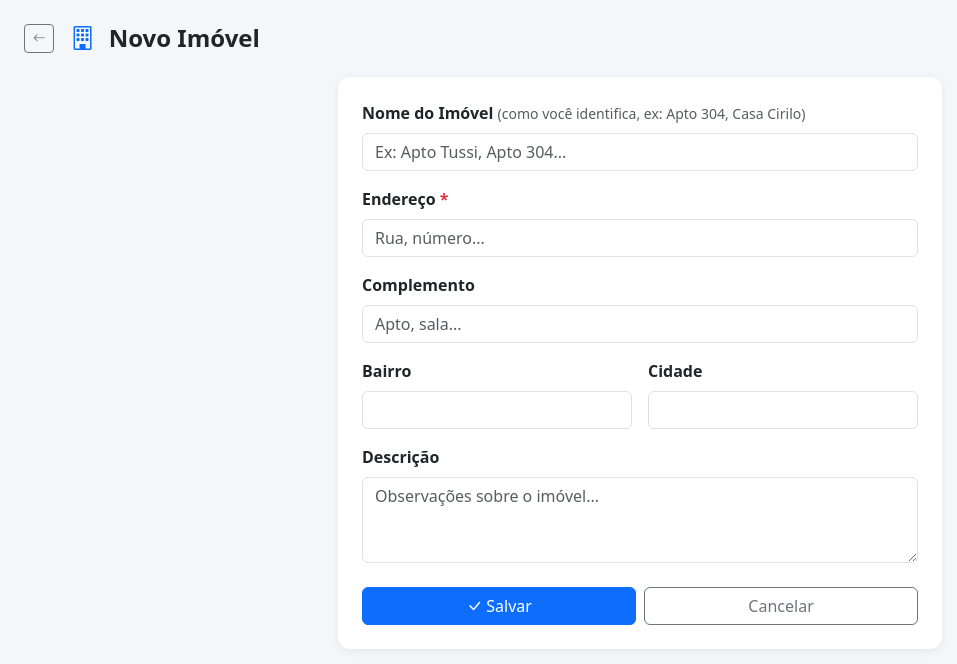
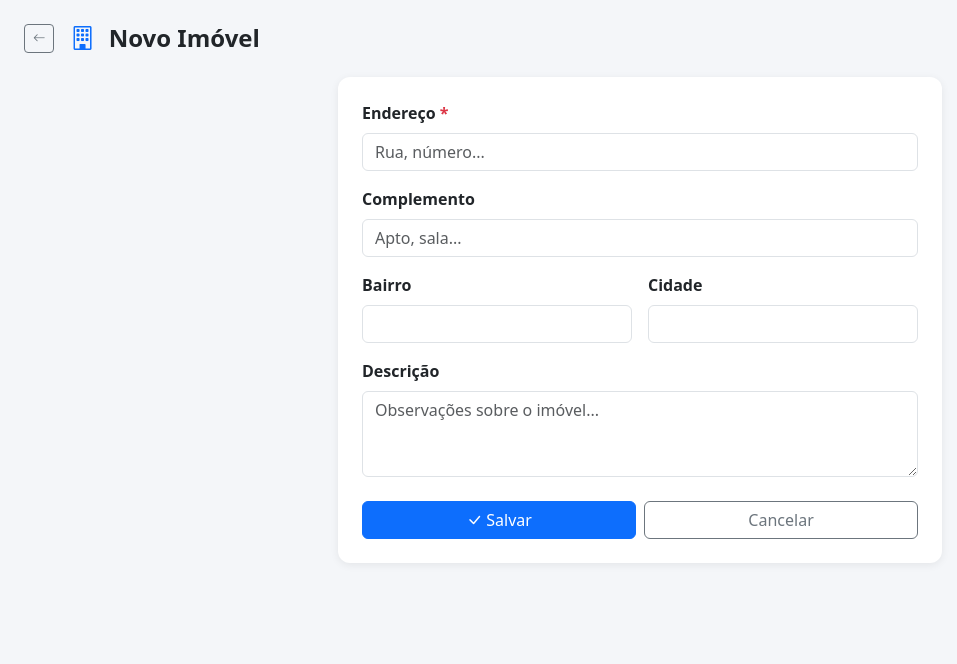
Before and after one commit to adaianecatapan-del/ALUGUEIS, a Flask app: page /imoveis/novo in a window 1280 px wide. Shown: the part 56-720 px from the top of the page, without its empty margins (0-957 px from the left). Run offline with Flask 3, Linux system fonts and the light colour scheme.

Commit message:
Revert "Adiciona nome de identificacao do imovel, exibido em destaque em todas as telas"
This reverts commit 0b880387e70ee1e605c7fe958ac975b91295997c.

```diff
--- a/app.py
+++ b/app.py
@@ -116,7 +116,7 @@ def index():
     em_7_dias = (hoje + timedelta(days=7)).isoformat()
 
     alertas = conn.execute('''
-        SELECT p.*, i.nome, im.nome as imovel_nome, im.endereco
+        SELECT p.*, i.nome, im.endereco
         FROM pagamentos p
         JOIN inquilinos i ON p.inquilino_id = i.id
         JOIN imoveis im ON i.imovel_id = im.id
@@ -125,7 +125,7 @@ def index():
     ''', (em_7_dias,)).fetchall()
 
     atrasados = conn.execute('''
-        SELECT p.*, i.nome, im.nome as imovel_nome, im.endereco
+        SELECT p.*, i.nome, im.endereco
         FROM pagamentos p
         JOIN inquilinos i ON p.inquilino_id = i.id
         JOIN imoveis im ON i.imovel_id = im.id
@@ -144,7 +144,7 @@ def index():
 
     em_60_dias = (hoje + timedelta(days=60)).isoformat()
     contratos_vencendo = conn.execute('''
-        SELECT i.*, im.nome as imovel_nome, im.endereco
+        SELECT i.*, im.endereco
         FROM inquilinos i
         LEFT JOIN imoveis im ON i.imovel_id = im.id
         WHERE i.ativo = 1 AND i.data_fim IS NOT NULL AND i.data_fim != ''
@@ -153,7 +153,7 @@ def index():
     ''', (em_60_dias,)).fetchall()
 
     saldos_anteriores = conn.execute('''
-        SELECT i.*, im.nome as imovel_nome, im.endereco
+        SELECT i.*, im.endereco
         FROM inquilinos i
         LEFT JOIN imoveis im ON i.imovel_id = im.id
         WHERE i.saldo_anterior > 0
@@ -194,8 +194,8 @@ def imovel_novo():
     if request.method == 'POST':
         conn = get_db()
         conn.execute(
-            'INSERT INTO imoveis (nome, endereco, complemento, bairro, cidade, descricao) VALUES (?,?,?,?,?,?)',
-            (request.form.get('nome'), request.form['endereco'], request.form.get('complemento'),
+            'INSERT INTO imoveis (endereco, complemento, bairro, cidade, descricao) VALUES (?,?,?,?,?)',
+            (request.form['endereco'], request.form.get('complemento'),
              request.form.get('bairro'), request.form.get('cidade'),
              request.form.get('descricao'))
         )
@@ -212,8 +212,8 @@ def imovel_editar(id):
     imovel = conn.execute('SELECT * FROM imoveis WHERE id=?', (id,)).fetchone()
     if request.method == 'POST':
         conn.execute(
-            'UPDATE imoveis SET nome=?, endereco=?, complemento=?, bairro=?, cidade=?, descricao=? WHERE id=?',
-            (request.form.get('nome'), request.form['endereco'], request.form.get('complemento'),
+            'UPDATE imoveis SET endereco=?, complemento=?, bairro=?, cidade=?, descricao=? WHERE id=?',
+            (request.form['endereco'], request.form.get('complemento'),
              request.form.get('bairro'), request.form.get('cidade'),
              request.form.get('descricao'), id)
         )
@@ -242,7 +242,7 @@ def imovel_excluir(id):
 def inquilinos():
     conn = get_db()
     lista = conn.execute('''
-        SELECT i.*, im.endereco as imovel_endereco, im.nome as imovel_nome
+        SELECT i.*, im.endereco as imovel_endereco
         FROM inquilinos i
         LEFT JOIN imoveis im ON i.imovel_id = im.id
         ORDER BY i.ativo DESC, i.nome
@@ -462,7 +462,7 @@ def pagamento_gerar():
 def pagamento_novo():
     conn = get_db()
     inquilinos_ativos = conn.execute(
-        'SELECT i.*, im.endereco, im.nome as imovel_nome FROM inquilinos i LEFT JOIN imoveis im ON i.imovel_id=im.id WHERE i.ativo=1 ORDER BY i.nome'
+        'SELECT i.*, im.endereco FROM inquilinos i LEFT JOIN imoveis im ON i.imovel_id=im.id WHERE i.ativo=1 ORDER BY i.nome'
     ).fetchall()
     if request.method == 'POST':
         aluguel = float(request.form.get('aluguel') or 0)
@@ -514,7 +514,7 @@ def pagamento_editar(id):
     conn = get_db()
     pagamento = conn.execute('SELECT * FROM pagamentos WHERE id=?', (id,)).fetchone()
     inquilinos_ativos = conn.execute(
-        'SELECT i.*, im.endereco, im.nome as imovel_nome FROM inquilinos i LEFT JOIN imoveis im ON i.imovel_id=im.id WHERE i.ativo=1 ORDER BY i.nome'
+        'SELECT i.*, im.endereco FROM inquilinos i LEFT JOIN imoveis im ON i.imovel_id=im.id WHERE i.ativo=1 ORDER BY i.nome'
     ).fetchall()
     if request.method == 'POST':
         aluguel = float(request.form.get('aluguel') or 0)
@@ -582,7 +582,7 @@ def relatorios():
     ''', (f'{ano}%',)).fetchall()
 
     inadimplentes = conn.execute('''
-        SELECT i.nome, i.telefone, im.endereco, im.nome as imovel_nome,
+        SELECT i.nome, i.telefone, im.endereco,
                COUNT(p.id) as qtd_atraso,
                SUM(p.total) as valor_total
         FROM pagamentos p
@@ -600,7 +600,7 @@ def relatorios():
     todos_inquilinos = conn.execute('SELECT id, nome FROM inquilinos ORDER BY nome').fetchall()
 
     resumo_por_inquilino = conn.execute('''
-        SELECT i.id, i.nome, im.endereco, im.nome as imovel_nome, i.saldo_anterior,
+        SELECT i.id, i.nome, im.endereco, i.saldo_anterior,
                COUNT(p.id) as qtd,
                COALESCE(SUM(p.total), 0) as total_cobrado,
                COALESCE(SUM(CASE WHEN p.status='pago' THEN p.total ELSE 0 END), 0) as total_pago,
@@ -622,7 +622,7 @@ def relatorios():
     detalhe_pagamentos = []
     if filtro_inquilino:
         detalhe_inquilino = conn.execute(
-            'SELECT i.*, im.endereco, im.nome as imovel_nome FROM inquilinos i LEFT JOIN imoveis im ON i.imovel_id=im.id WHERE i.id=?',
+            'SELECT i.*, im.endereco FROM inquilinos i LEFT JOIN imoveis im ON i.imovel_id=im.id WHERE i.id=?',
             (filtro_inquilino,)
         ).fetchone()
         detalhe_pagamentos = conn.execute('''
--- a/templates/imoveis.html
+++ b/templates/imoveis.html
@@ -16,12 +16,12 @@
     <div class="card h-100">
       <div class="card-body">
         <div class="d-flex justify-content-between align-items-start mb-2">
-          <h5 class="fw-bold mb-0">{{ im.nome or im.endereco }}</h5>
+          <h6 class="fw-bold mb-0">{{ im.endereco }}</h6>
           <span class="badge bg-primary-subtle text-primary rounded-pill">
             {{ im.total_inquilinos }} inquilino{{ 's' if im.total_inquilinos != 1 }}
           </span>
         </div>
-        <p class="text-muted small mb-1">{{ im.endereco }}{% if im.complemento %} — {{ im.complemento }}{% endif %}</p>
+        {% if im.complemento %}<p class="text-muted small mb-1">{{ im.complemento }}</p>{% endif %}
         {% if im.bairro or im.cidade %}
         <p class="text-muted small mb-1">
           {% if im.bairro %}{{ im.bairro }}{% endif %}
--- a/templates/imovel_form.html
+++ b/templates/imovel_form.html
@@ -17,11 +17,6 @@
     <div class="card">
       <div class="card-body p-4">
         <form method="post">
-          <div class="mb-3">
-            <label class="form-label fw-semibold">Nome do Imóvel <span class="text-muted small fw-normal">(como você identifica, ex: Apto 304, Casa Cirilo)</span></label>
-            <input type="text" name="nome" class="form-control"
-                   value="{{ imovel.nome or '' if imovel else '' }}" placeholder="Ex: Apto Tussi, Apto 304...">
-          </div>
           <div class="mb-3">
             <label class="form-label fw-semibold">Endereço <span class="text-danger">*</span></label>
             <input type="text" name="endereco" class="form-control" required
--- a/templates/index.html
+++ b/templates/index.html
@@ -77,7 +77,7 @@
           <li class="list-group-item d-flex justify-content-between align-items-center py-3">
             <div>
               <strong>{{ a.nome }}</strong>
-              <br><small class="text-muted">{{ a.imovel_nome or a.endereco }}</small>
+              <br><small class="text-muted">{{ a.endereco }}</small>
             </div>
             <div class="text-end">
               <span class="badge badge-pendente">{{ a.data_vencimento }}</span>
@@ -131,7 +131,7 @@
           <li class="list-group-item d-flex justify-content-between align-items-center py-3">
             <div>
               <strong>{{ s.nome }}</strong>
-              <br><small class="text-muted">{{ s.imovel_nome or s.endereco or '—' }}{% if s.saldo_anterior_obs %} · {{ s.saldo_anterior_obs }}{% endif %}</small>
+              <br><small class="text-muted">{{ s.endereco or '—' }}{% if s.saldo_anterior_obs %} · {{ s.saldo_anterior_obs }}{% endif %}</small>
             </div>
             <div class="text-end">
               <a href="{{ url_for('inquilino_editar', id=s.id) }}" class="small">editar</a>
@@ -158,7 +158,7 @@
           <li class="list-group-item d-flex justify-content-between align-items-center py-3">
             <div>
               <strong>{{ c.nome }}</strong>
-              <br><small class="text-muted">{{ c.imovel_nome or c.endereco or '—' }}</small>
+              <br><small class="text-muted">{{ c.endereco or '—' }}</small>
             </div>
             <div class="text-end">
               <span class="badge bg-info text-dark">{{ c.data_fim }}</span>
--- a/templates/inquilino_form.html
+++ b/templates/inquilino_form.html
@@ -91,7 +91,7 @@
                 {% for im in imoveis %}
                 <option value="{{ im.id }}"
                   {% if inquilino and inquilino.imovel_id == im.id %}selected{% endif %}>
-                  {{ im.nome or im.endereco }}{% if im.nome %} — {{ im.endereco }}{% endif %}
+                  {{ im.endereco }}{% if im.complemento %} — {{ im.complemento }}{% endif %}
                 </option>
                 {% endfor %}
               </select>
--- a/templates/inquilinos.html
+++ b/templates/inquilinos.html
@@ -30,10 +30,10 @@
             <td>
               <strong>{{ i.nome }}</strong>
               {% if i.email %}<br><small class="text-muted">{{ i.email }}</small>{% endif %}
-              <div class="d-md-none text-muted small mt-1">{{ i.imovel_nome or i.imovel_endereco or '—' }}</div>
+              <div class="d-md-none text-muted small mt-1">{{ i.imovel_endereco or '—' }}</div>
             </td>
             <td class="d-none d-md-table-cell">
-              <small>{{ i.imovel_nome or i.imovel_endereco or '—' }}</small>
+              <small>{{ i.imovel_endereco or '—' }}</small>
             </td>
             <td class="d-none d-sm-table-cell">{{ i.telefone or '—' }}</td>
             <td class="text-end">
--- a/templates/pagamento_form.html
+++ b/templates/pagamento_form.html
@@ -33,7 +33,7 @@
               {% for i in inquilinos %}
               <option value="{{ i.id }}"
                 {% if pagamento and pagamento.inquilino_id == i.id %}selected{% endif %}>
-                {{ i.nome }} — {{ i.imovel_nome or i.endereco or '?' }}
+                {{ i.nome }} — {{ i.endereco or '?' }}
               </option>
               {% endfor %}
             </select>
--- a/templates/relatorios.html
+++ b/templates/relatorios.html
@@ -45,7 +45,7 @@
 <div class="card mb-4">
   <div class="card-header fw-semibold border-0 bg-primary bg-opacity-10">
     <i class="bi bi-person-lines-fill me-2"></i>Detalhamento — {{ detalhe_inquilino.nome }}
-    <span class="text-muted small">({{ detalhe_inquilino.imovel_nome or detalhe_inquilino.endereco or 'sem imóvel' }})</span>
+    <span class="text-muted small">({{ detalhe_inquilino.endereco or 'sem imóvel' }})</span>
   </div>
   <div class="card-body p-0">
     {% if detalhe_pagamentos %}
@@ -225,7 +225,7 @@
           {% for r in resumo_por_inquilino %}
           <tr>
             <td><strong>{{ r.nome }}</strong></td>
-            <td class="d-none d-md-table-cell"><small>{{ r.imovel_nome or r.endereco or '—' }}</small></td>
+            <td class="d-none d-md-table-cell"><small>{{ r.endereco or '—' }}</small></td>
             <td class="text-center">{{ r.qtd }}</td>
             <td class="text-end">R$ {{ "%.2f"|format(r.total_cobrado) }}</td>
             <td class="text-end text-success">R$ {{ "%.2f"|format(r.total_pago) }}</td>
@@ -281,7 +281,7 @@
           {% for i in inadimplentes %}
           <tr>
             <td><strong>{{ i.nome }}</strong></td>
-            <td class="d-none d-md-table-cell"><small>{{ i.imovel_nome or i.endereco }}</small></td>
+            <td class="d-none d-md-table-cell"><small>{{ i.endereco }}</small></td>
             <td class="d-none d-sm-table-cell">{{ i.telefone or '—' }}</td>
             <td class="text-center"><span class="badge bg-danger">{{ i.qtd_atraso }}</span></td>
             <td class="text-end text-danger fw-bold">R$ {{ "%.2f"|format(i.valor_total) }}</td>
```
Also changed, not shown: database.py (+0 -7 lines).
